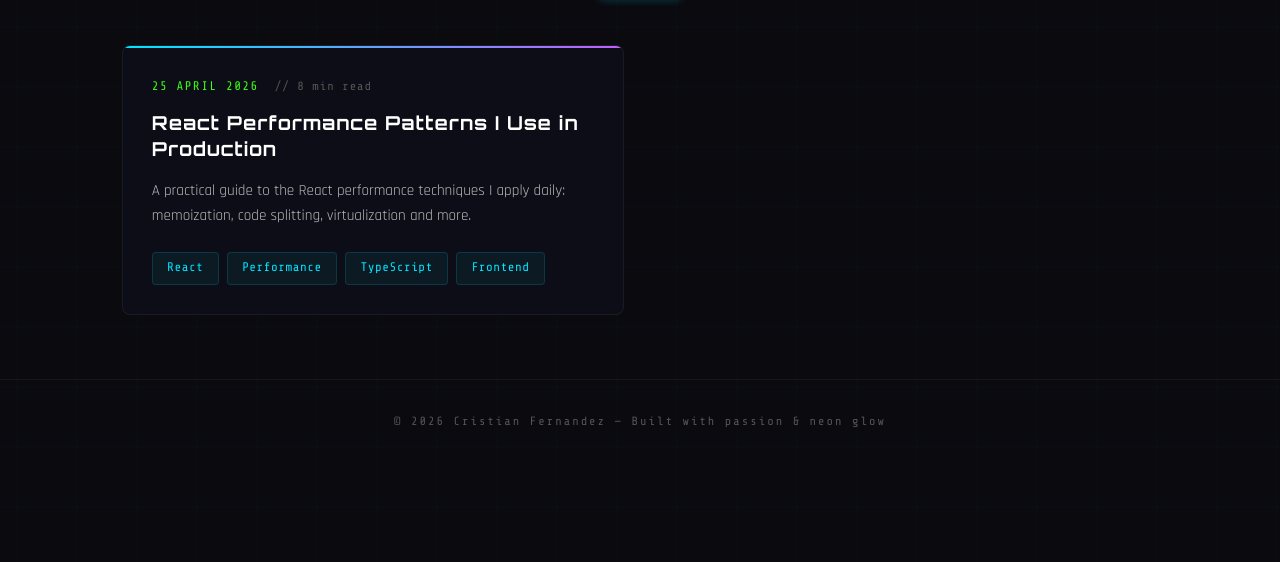
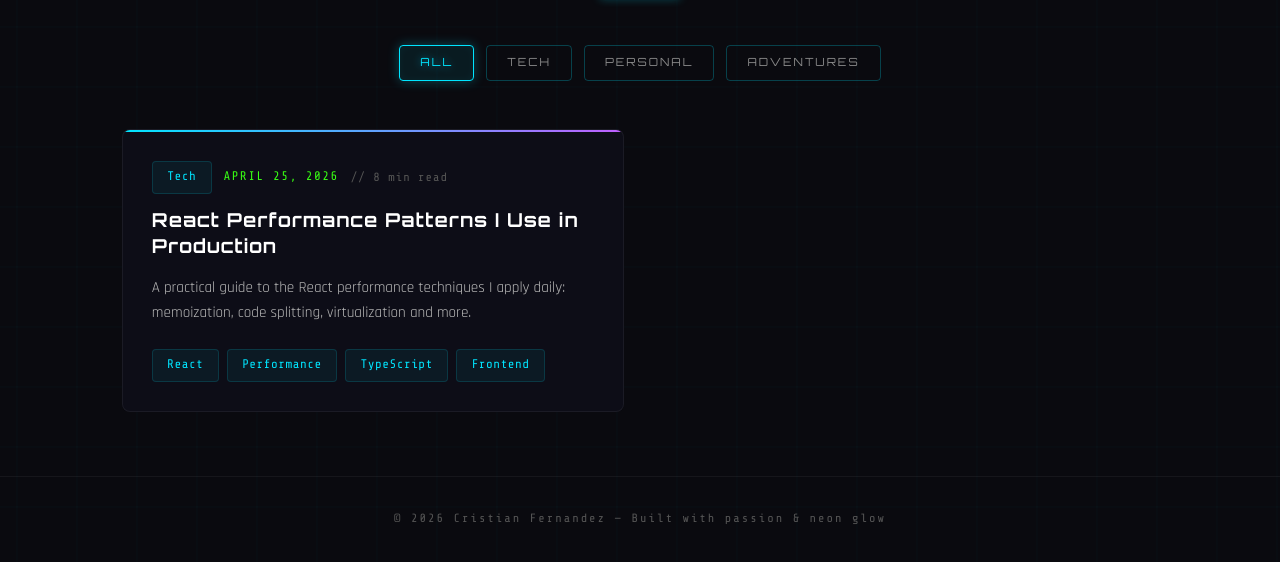
Before and after one commit to CFerndp/landing, an Astro site in the folder astro/: page /blog in a window 1280 px wide. Shown: the part 170-732 px from the top of the page. Built offline with nearby package versions, Linux system fonts and the light colour scheme; Astro itself is replaced by a stand-in of ours.

Commit message:
feat: add categories for posts

```diff
--- a/astro/src/components/molecules/PostCard/index.astro
+++ b/astro/src/components/molecules/PostCard/index.astro
@@ -1,5 +1,10 @@
 ---
 import NeonBadge from "../../atoms/NeonBadge/index.astro";
+import {
+    CATEGORY_MAP,
+    DEFAULT_CATEGORY,
+    type Category,
+} from "../../../data/categories";
 
 interface Props {
     title: string;
@@ -7,13 +12,24 @@ interface Props {
     pubDate: Date;
     tags: string[];
     slug: string;
+    category?: Category;
     minutesRead?: number;
     draft?: boolean;
 }
 
-const { title, description, pubDate, tags, slug, minutesRead } = Astro.props;
+const {
+    title,
+    description,
+    pubDate,
+    tags,
+    slug,
+    category = DEFAULT_CATEGORY,
+    minutesRead,
+} = Astro.props;
 
-const formattedDate = pubDate.toLocaleDateString("en-GB", {
+const cat = CATEGORY_MAP[category];
+
+const formattedDate = pubDate.toLocaleDateString("en-US", {
     year: "numeric",
     month: "long",
     day: "numeric",
@@ -25,6 +41,9 @@ const formattedDate = pubDate.toLocaleDateString("en-GB", {
         <div class="post-card__accent"></div>
         <div class="post-card__inner">
             <div class="post-meta">
+                <NeonBadge color={cat.color} shape="square">
+                    {cat.label}
+                </NeonBadge>
                 <time
                     class="post-date font-mono"
                     datetime={pubDate.toISOString()}
@@ -104,7 +123,7 @@ const formattedDate = pubDate.toLocaleDateString("en-GB", {
     .post-meta {
         display: flex;
         align-items: center;
-        gap: 1rem;
+        gap: 0.75rem;
         flex-wrap: wrap;
         margin-bottom: 0.9rem;
     }
--- a/astro/src/content.config.ts
+++ b/astro/src/content.config.ts
@@ -1,5 +1,6 @@
 import { defineCollection, z } from "astro:content";
 import { glob } from "astro/loaders";
+import { CATEGORY_VALUES, DEFAULT_CATEGORY } from "./data/categories";
 
 const blog = defineCollection({
   loader: glob({ pattern: "**/*.{md,mdx}", base: "./src/content/blog" }),
@@ -8,6 +9,7 @@ const blog = defineCollection({
     description: z.string(),
     pubDate: z.coerce.date(),
     tags: z.array(z.string()),
+    category: z.enum(CATEGORY_VALUES).optional().default(DEFAULT_CATEGORY),
     draft: z.boolean().optional().default(false),
     minutesRead: z.number().optional(),
   }),
--- a/astro/src/content/blog/react-performance-patterns.md
+++ b/astro/src/content/blog/react-performance-patterns.md
@@ -3,6 +3,7 @@ title: "React Performance Patterns I Use in Production"
 description: "A practical guide to the React performance techniques I apply daily: memoization, code splitting, virtualization and more."
 pubDate: 2026-04-25
 tags: ["React", "Performance", "TypeScript", "Frontend"]
+category: tech
 minutesRead: 8
 ---
 
--- /dev/null
+++ b/astro/src/data/categories.ts
@@ -0,0 +1,20 @@
+export const CATEGORIES = [
+    { value: "tech",       label: "Tech",       color: "blue"   },
+    { value: "personal",   label: "Personal",   color: "purple" },
+    { value: "adventures", label: "Adventures", color: "green"  },
+] as const;
+
+export type Category      = (typeof CATEGORIES)[number]["value"];
+export type CategoryColor = (typeof CATEGORIES)[number]["color"];
+
+/** Tuple required by Zod's z.enum() */
+export const CATEGORY_VALUES = CATEGORIES.map(
+    (c) => c.value,
+) as unknown as [Category, ...Category[]];
+
+export const DEFAULT_CATEGORY: Category = "tech";
+
+/** Fast lookup: value → { value, label, color } */
+export const CATEGORY_MAP = Object.fromEntries(
+    CATEGORIES.map((c) => [c.value, c]),
+) as Record<Category, (typeof CATEGORIES)[number]>;
--- a/astro/src/pages/blog/index.astro
+++ b/astro/src/pages/blog/index.astro
@@ -2,9 +2,13 @@
 import BaseLayout from "../../layouts/BaseLayout/index.astro";
 import Navbar from "../../components/organisms/Navbar/index.astro";
 import Footer from "../../components/organisms/Footer/index.astro";
-
 import SectionTitle from "../../components/atoms/SectionTitle/index.astro";
 import PostCard from "../../components/molecules/PostCard/index.astro";
+import {
+    CATEGORIES,
+    DEFAULT_CATEGORY,
+    type Category,
+} from "../../data/categories";
 import { getCollection } from "astro:content";
 
 const allPosts = await getCollection("blog", ({ data }) => !data.draft);
@@ -25,6 +29,31 @@ const posts = allPosts.sort(
                 // Blog
             </SectionTitle>
 
+            <div
+                class="filter-bar"
+                role="group"
+                aria-label="Filter by category"
+            >
+                <button
+                    class="filter-btn active"
+                    data-filter="all"
+                    aria-pressed="true"
+                >
+                    All
+                </button>
+                {
+                    CATEGORIES.map((cat) => (
+                        <button
+                            class="filter-btn"
+                            data-filter={cat.value}
+                            aria-pressed="false"
+                        >
+                            {cat.label}
+                        </button>
+                    ))
+                }
+            </div>
+
             {
                 posts.length === 0 ? (
                     <div class="empty-state">
@@ -33,26 +62,77 @@ const posts = allPosts.sort(
                         </p>
                     </div>
                 ) : (
-                    <div class="posts-grid">
+                    <div class="posts-grid" id="posts-grid">
                         {posts.map((post) => (
+                            <div
+                                class="post-item"
+                                data-category={
+                                    post.data.category ?? DEFAULT_CATEGORY
+                                }
+                            >
                                 <PostCard
                                     title={post.data.title}
                                     description={post.data.description}
                                     pubDate={post.data.pubDate}
                                     tags={post.data.tags}
                                     slug={post.id}
+                                    category={
+                                        (post.data.category ??
+                                            DEFAULT_CATEGORY) as Category
+                                    }
                                     minutesRead={post.data.minutesRead}
                                     draft={post.data.draft}
                                 />
+                            </div>
                         ))}
                     </div>
                 )
             }
+
+            <p class="no-results font-mono" id="no-results" aria-live="polite">
+                No posts in this category yet.
+            </p>
         </section>
     </main>
 
     <Footer />
 </BaseLayout>
+
+<script>
+    const buttons = document.querySelectorAll<HTMLButtonElement>(".filter-btn");
+    const items = document.querySelectorAll<HTMLElement>(".post-item");
+    const noResults = document.getElementById("no-results");
+
+    function applyFilter(category: string): void {
+        let visible = 0;
+
+        items.forEach((item) => {
+            const match =
+                category === "all" || item.dataset.category === category;
+            item.style.display = match ? "" : "none";
+            if (match) visible++;
+        });
+
+        if (noResults) {
+            noResults.style.display = visible === 0 ? "block" : "none";
+        }
+
+        buttons.forEach((btn) => {
+            const isActive = btn.dataset.filter === category;
+            btn.classList.toggle("active", isActive);
+            btn.setAttribute("aria-pressed", String(isActive));
+        });
+    }
+
+    buttons.forEach((btn) => {
+        btn.addEventListener("click", () => {
+            applyFilter(btn.dataset.filter ?? "all");
+        });
+    });
+
+    // Hide no-results on initial load
+    if (noResults) noResults.style.display = "none";
+</script>
 
 <style>
     .blog-section {
@@ -63,28 +143,83 @@ const posts = allPosts.sort(
         padding: 6rem 2rem 4rem;
     }
 
+    /* ── Filter bar ─────────────────────────────────────────────────────── */
+    .filter-bar {
+        display: flex;
+        flex-wrap: wrap;
+        gap: 0.75rem;
+        justify-content: center;
+        margin-bottom: 3rem;
+    }
+
+    .filter-btn {
+        font-family: "Orbitron", sans-serif;
+        font-size: 0.7rem;
+        letter-spacing: 2px;
+        text-transform: uppercase;
+        padding: 0.5rem 1.25rem;
+        border-radius: 4px;
+        border: 1px solid rgba(0, 229, 255, 0.25);
+        background: transparent;
+        color: #888;
+        cursor: pointer;
+        transition:
+            color 0.25s ease,
+            border-color 0.25s ease,
+            box-shadow 0.25s ease,
+            background 0.25s ease;
+    }
+
+    .filter-btn:hover {
+        color: #00e5ff;
+        border-color: rgba(0, 229, 255, 0.5);
+        background: rgba(0, 229, 255, 0.04);
+    }
+
+    .filter-btn.active {
+        color: #00e5ff;
+        border-color: #00e5ff;
+        background: rgba(0, 229, 255, 0.08);
+        box-shadow:
+            0 0 12px rgba(0, 229, 255, 0.3),
+            inset 0 0 8px rgba(0, 229, 255, 0.05);
+        text-shadow: 0 0 8px rgba(0, 229, 255, 0.6);
+    }
+
+    /* ── Posts grid ─────────────────────────────────────────────────────── */
+    .posts-grid {
+        display: grid;
+        grid-template-columns: repeat(auto-fill, minmax(340px, 1fr));
+        gap: 2rem;
+    }
+
+    .post-item {
+        height: 100%;
+    }
+
+    /* ── Empty / no-results states ──────────────────────────────────────── */
     .empty-state {
         text-align: center;
         padding: 5rem 0;
     }
 
-    .empty-message {
+    .empty-message,
+    .no-results {
+        display: none;
+        text-align: center;
+        padding: 4rem 0;
         color: #39ff14;
         font-size: 1rem;
         letter-spacing: 2px;
         text-shadow: 0 0 10px rgba(57, 255, 20, 0.4);
     }
 
-    .posts-grid {
-        display: grid;
-        grid-template-columns: repeat(auto-fill, minmax(340px, 1fr));
-        gap: 2rem;
-    }
-
+    /* ── Responsive ─────────────────────────────────────────────────────── */
     @media (max-width: 768px) {
         .blog-section {
             padding: 5rem 1.2rem 3rem;
         }
+
         .posts-grid {
             grid-template-columns: 1fr;
         }
@@ -94,5 +229,10 @@ const posts = allPosts.sort(
         .blog-section {
             padding: 4rem 1rem 2.5rem;
         }
+
+        .filter-btn {
+            font-size: 0.65rem;
+            padding: 0.45rem 1rem;
+        }
     }
 </style>
```
Lines whose indentation alone changed are shown as unchanged.
